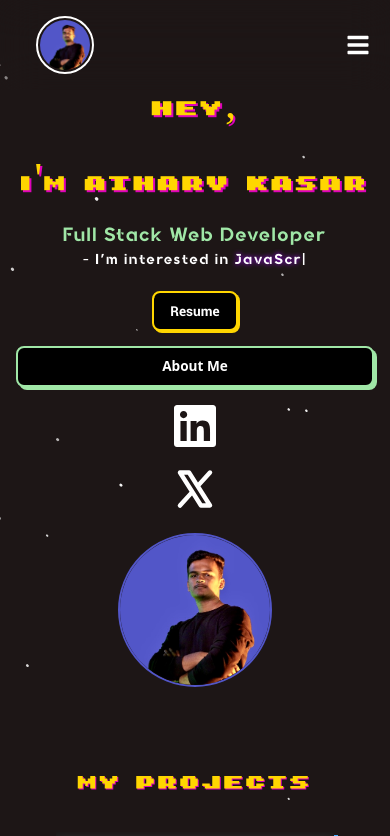
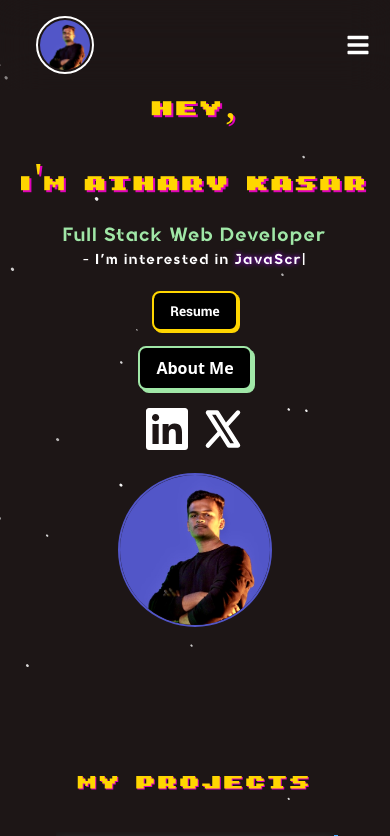
Before and after one commit to AtharvKasar04/Portfolio_Website_Revamped, a React (Vite) app in the folder client/: page / in a window 390 px wide. Shown: the top 836 px of the page. Built offline with nearby package versions, Linux system fonts and the light colour scheme; a web font is replaced by a local one.

Commit message:
Minor fix | icon buttons fix alignment

```diff
--- a/client/src/assets/styles/Home.css
+++ b/client/src/assets/styles/Home.css
@@ -167,6 +167,12 @@
     box-shadow: none;
 }
 
+.iconButtons{
+    display: flex;
+    align-items: center;
+    justify-content: center;
+}
+
 /* Responsive Styles */
 
 @media (max-width: 1024px) {
@@ -277,7 +283,7 @@
         align-items: center;
     }
 
-    #resumeBtn, #aboutBtn {
+    #resumeBtn {
         font-size: 0.85rem;
         padding: 8px 16px;
         width: 100%;
--- a/client/src/components/Home.tsx
+++ b/client/src/components/Home.tsx
@@ -20,7 +20,7 @@ const Home: React.FC = () => {
         "JavaScript Programming",
         "Full Stack Development",
         "Open Source",
-        "Artificial Intelligence"
+        "Artificial Intelligence",
       ],
       typeSpeed: 60,
       backSpeed: 50,
@@ -62,12 +62,16 @@ const Home: React.FC = () => {
   const scrollToSection = (id: string) => {
     const section = document.getElementById(id);
     if (section) {
-        section.scrollIntoView({ behavior: "smooth" });
+      section.scrollIntoView({ behavior: "smooth" });
     }
-};
+  };
 
   return (
-    <div ref={sectionRef} className={`main fade-in ${isVisible ? "visible" : ""}`} id="home-main">
+    <div
+      ref={sectionRef}
+      className={`main fade-in ${isVisible ? "visible" : ""}`}
+      id="home-main"
+    >
       <div className="container" id="home">
         <div className="textFields">
           <h2>Hey,</h2>
@@ -82,11 +86,24 @@ const Home: React.FC = () => {
               <button id="resumeBtn">Resume</button>
             </a>
 
-            <button id="aboutBtn" onClick={() => scrollToSection("about")}>About Me</button>
+            <button id="aboutBtn" onClick={() => scrollToSection("about")}>
+              About Me
+            </button>
 
-            <a href="https://www.linkedin.com/in/atharv-kasar-03aa34258/" id="linkedinLogo" target="_blank"><FaLinkedin/></a>
+            <div className="iconButtons">
+              <a
+                href="https://www.linkedin.com/in/atharv-kasar-03aa34258/"
+                id="linkedinLogo"
+                target="_blank"
+              >
+                <FaLinkedin />
+              </a>
 
-            <a href="https://x.com/ATHARVKASAR6" target="_blank" id="xLogo"><PiXLogoBold/></a>
+              <a href="https://x.com/ATHARVKASAR6" target="_blank" id="xLogo">
+                <PiXLogoBold />
+              </a>
+            </div>
+
           </div>
         </div>
 
```
